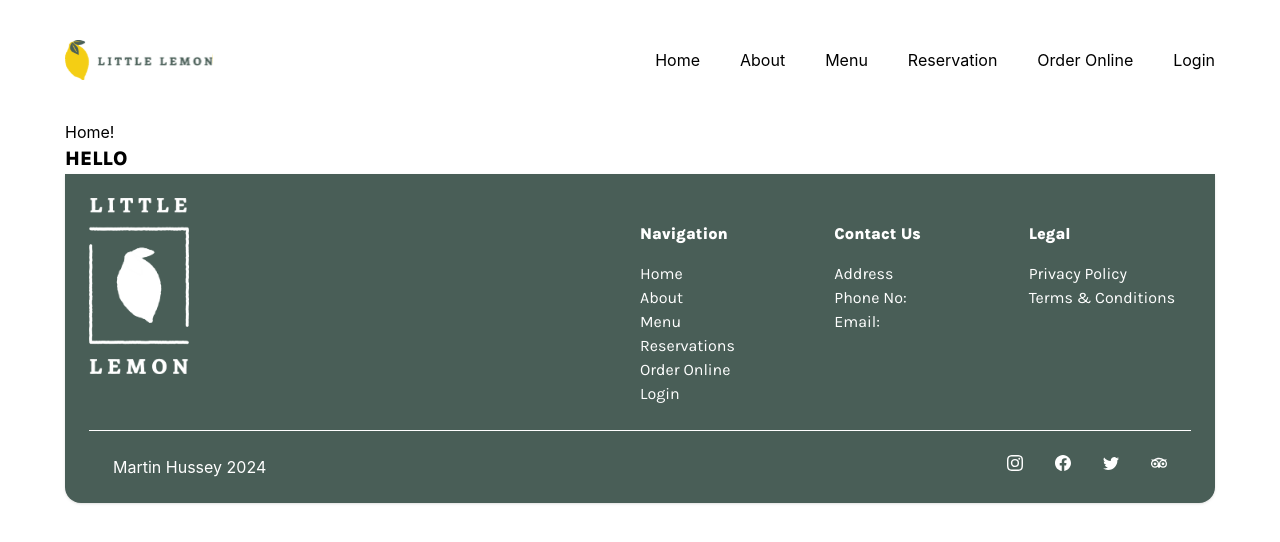
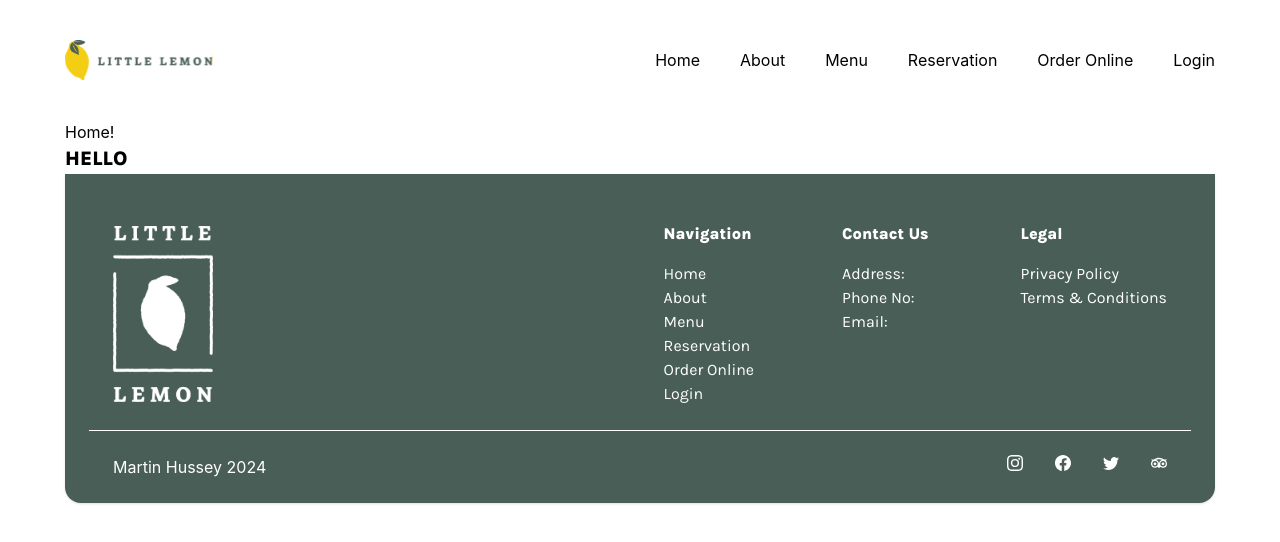
Before and after one commit to MH-WebDev/little-lemon, a React (Create React App) app: page / in a window 1280 px wide. Shown: the top 542 px of the page. Built offline with nearby package versions, Linux system fonts and the light colour scheme; a web font is replaced by a local one.

Commit message:
Footer finished, meta tags added/updated

```diff
--- a/public/index.html
+++ b/public/index.html
@@ -5,11 +5,11 @@
     <link rel="icon" href="%PUBLIC_URL%/favicon.ico" />
     <meta name="viewport" content="width=device-width, initial-scale=1" />
     <meta name="theme-color" content="#000000" />
-    <meta
-      name="description"
-      content="Web site created using create-react-app"
-    />
+    <meta name="description" content="A delightful mediterranean restaurant in the heart of Chicago"/>
     <link rel="apple-touch-icon" href="%PUBLIC_URL%/logo192.png" />
+    <meta name="og:title" content="Little Lemon Mediterranean Restaurant"/>
+    <meta name="og:description" content="A delightful mediterranean restaurant in the heart of Chicago"/>
+    <meta name="og:image" content="./img/bruchetta.svg"/>
     <!--
       manifest.json provides metadata used when your web app is installed on a
       user's mobile device or desktop. See https://developers.google.com/web/fundamentals/web-app-manifest/
--- a/src/App.js
+++ b/src/App.js
@@ -14,7 +14,7 @@ import { Foot } from './components/footer.tsx'
 
 function App() {
   return (
-    <div className="">
+    <>
       <div className="desktop:w-lg mx-auto">
         <BrowserRouter>
           <Nav />
@@ -32,7 +32,7 @@ function App() {
           <Foot />
         </BrowserRouter>
       </div>
-    </div>
+    </>
   );
 }
 
--- a/src/components/footer.tsx
+++ b/src/components/footer.tsx
@@ -3,36 +3,37 @@ import React from "react";
 import { BsFacebook, BsInstagram, BsTwitter } from "react-icons/bs";
 import { SiTripadvisor } from "react-icons/si";
 import logo from '../assets/img/logo-full.png';
+import { NavLink } from "react-router-dom";
 
 
 export function Foot() {
   return (
     <footer>
       <div className="w-full rounded-b-[16px] bg-green shadow p-6 text-white">
-        <div className="grid grid-cols-2 justify-between align-items">
-          <div>
+        <div className="flex flex-row justify-between align-middle px-6">
+          <div className="my-auto">
             <img src={logo} alt="Logo" width="100px" />
           </div>
           <div className="grid grid-cols-3 gap-8 paragraph py-6">
-            <div>
+            <div className="flex flex-col">
               <h3 className="section-category pb-4">Navigation</h3>
-              <p>Home</p>
-              <p>About</p>
-              <p>Menu</p>
-              <p>Reservations</p>
-              <p>Order Online</p>
-              <p>Login</p>
+              <NavLink to="/index">Home</NavLink>
+              <NavLink to="/about">About</NavLink>
+              <NavLink to="/menu">Menu</NavLink>
+              <NavLink to="/booking">Reservation</NavLink>
+              <NavLink to="/order">Order Online</NavLink>
+              <NavLink to="/login">Login</NavLink>
             </div>
             <div>
               <h3 className="section-category pb-4">Contact Us</h3>
-              <p>Address</p>
+              <p>Address:</p>
               <p>Phone No:</p>
               <p>Email:</p>
             </div>
-            <div>
+            <div className="flex flex-col">
               <h3 className="section-category pb-4">Legal</h3>
-              <p>Privacy Policy</p>
-              <p>Terms & Conditions</p>
+              <NavLink to="/about#privacy">Privacy Policy</NavLink>
+              <NavLink to="/about#terms">Terms & Conditions</NavLink>
             </div>
           </div>
         </div>
```
Also changed, not shown: 1 other file (tests, documents, lock files or other folders).
